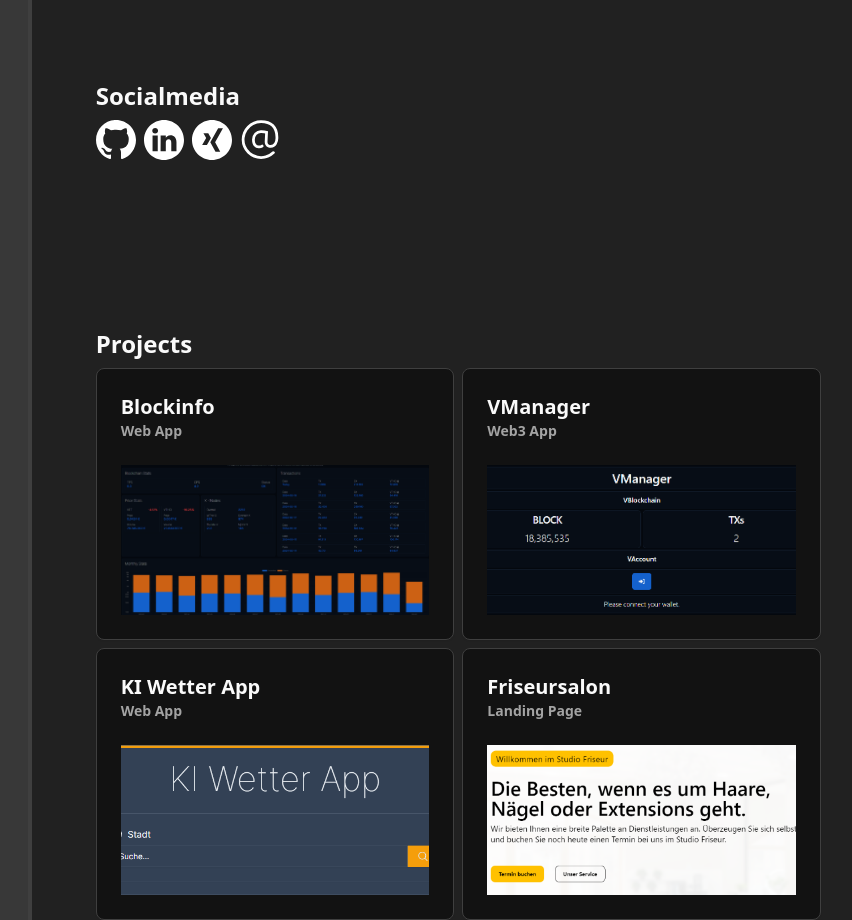
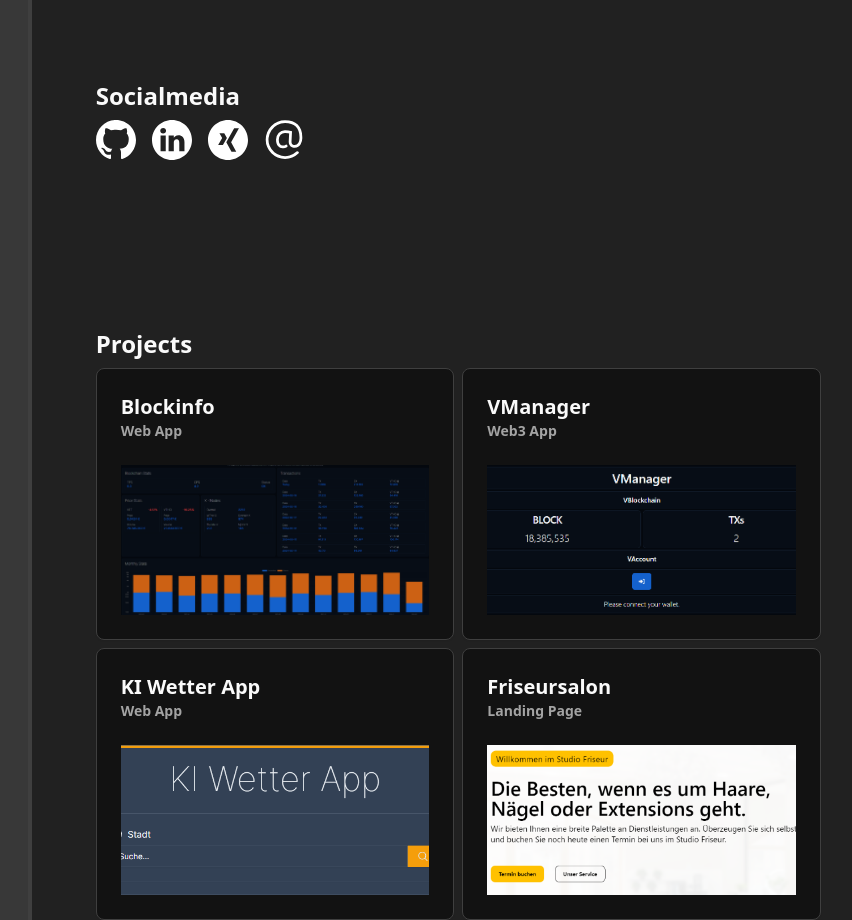
Before and after one commit to marbenz2/marbenz-webdesign, a React (Vite) app: page / in a window 1280 px wide. Shown: the part 840-1760 px from the top of the page, without its empty margins (395-1247 px from the left). Built offline with nearby package versions, Linux system fonts and the light colour scheme.

Commit message:
style: Update Social component gap to 4 for better spacing

```diff
--- a/src/components/Social.tsx
+++ b/src/components/Social.tsx
@@ -2,7 +2,7 @@ const Social = () => {
   return (
     <div className="flex flex-col gap-2">
       <h2 className="text-lg md:text-2xl font-semibold ">Socialmedia</h2>
-      <div className="flex gap-2">
+      <div className="flex gap-4">
         <a
           href="https://github.com/marbenz2/"
           target="_blank"
```
